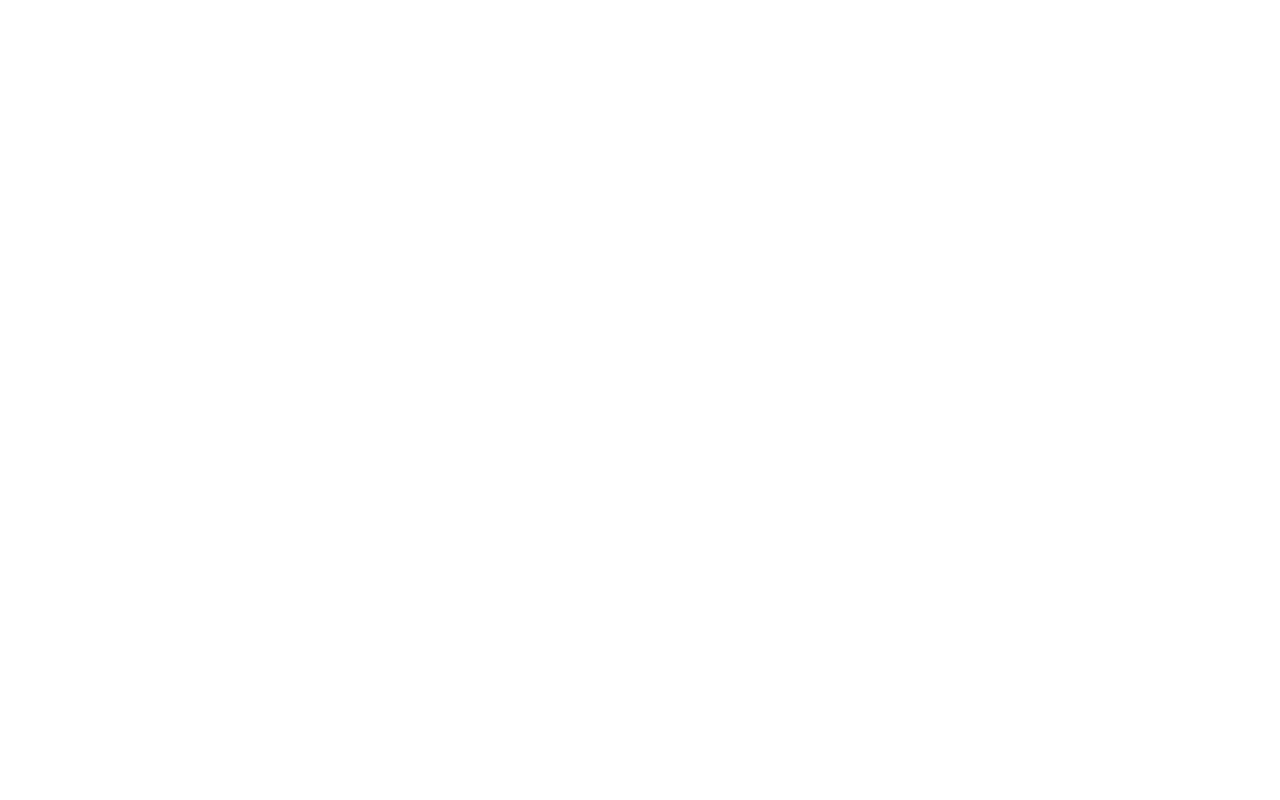
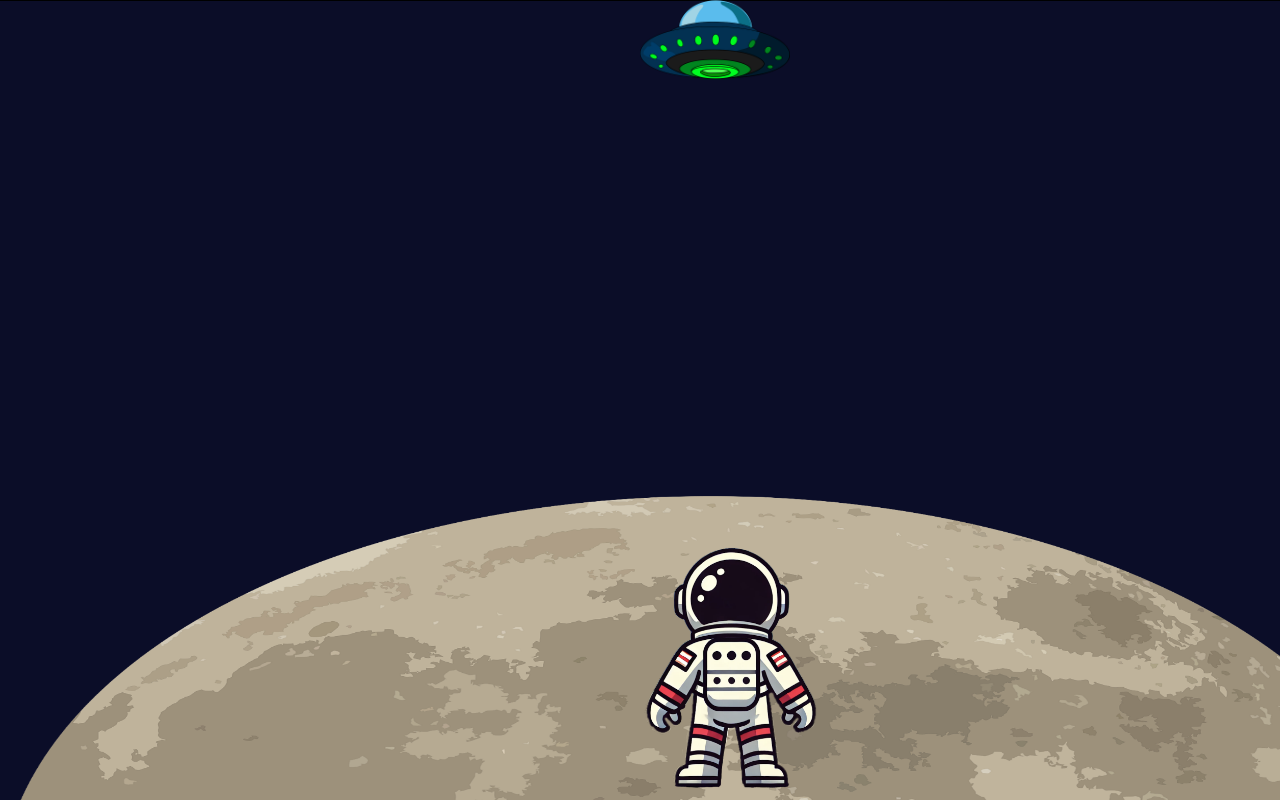
Before and after one commit to fridavatnarlie/JS-spill-nummer-2, a plain HTML site: page index.html in a window 1280 px wide. Drawn offline with Linux system fonts and the light colour scheme.

Commit message:
fikset bakgrunn og bilder

```diff
--- a/index.html
+++ b/index.html
@@ -3,11 +3,18 @@
 <head>
     <meta charset="UTF-8">
     <meta name="viewport" content="width=device-width, initial-scale=1.0">
+    <link rel="stylesheet" href="style.css">
     <title> Spill </title>
 
 </head>
 
 <body>
+
+    <div id="bakgrunn">
+        <img id="astronaut" src="bilder/naut.png" alt="">
+        <img id="ufo" src="bilder/ufo.png" alt="">
+    </div>
+
     <script src="script.js"></script>
 
 </body>
--- a/style.css
+++ b/style.css
@@ -8,3 +8,29 @@
 img{
     width: 100%;
 }
+
+body{
+    background-image: url("bilder/bakgrunn.png");
+    height: 100vh;
+    background-size: cover;
+}
+
+#bakgrunn {
+    background-size: contain;
+    position: relative;
+    height: 100vh;
+}
+
+#astronaut {
+    width: 180px;
+    height: 250px;
+    position: absolute;
+    left: 50%;
+    bottom: 10px;
+}
+
+#ufo {
+    width: 150px;
+    position: absolute;
+    left: 50%;
+}
```
Also changed, not shown: bilder/bakgrunn.png (added), bilder/naut.png (added), bilder/ufo.png (added), bilder/ufo2.png (added), bilder/ufo3.png (added), 2 other files.
